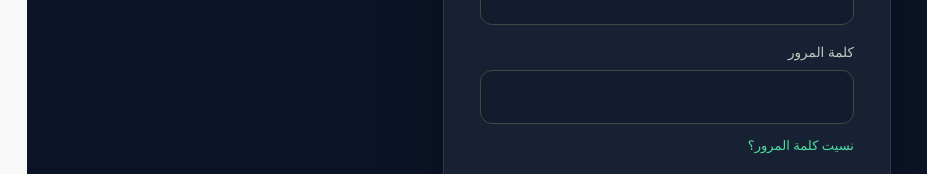
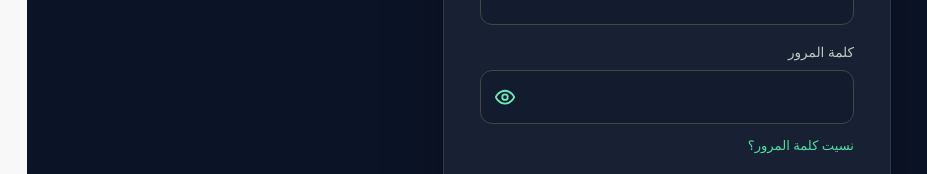
Before and after one commit to rafrafapp/RafRaf, a Next.js app: page /login in a window 1280 px wide. Shown: the part 445-619 px from the top of the page, without its empty margins (0-927 px from the left). Built offline with nearby package versions, Linux system fonts and the light colour scheme; no server answers.

Commit message:
fix: show password

```diff
--- a/src/app/login/LoginForm.tsx
+++ b/src/app/login/LoginForm.tsx
@@ -27,6 +27,7 @@
   const [tab, setTab] = useState<"in" | "up">("in");
   const [email, setEmail] = useState("");
   const [password, setPassword] = useState("");
+  const [showPassword, setShowPassword] = useState(false);
   const [inState, inAction, inPending] = useActionState(signInWithPassword, empty);
   const [upState, upAction, upPending] = useActionState(signUpWithPassword, empty);
 
@@ -129,9 +130,10 @@
 
         <label className={styles.label}>
           {auth.password}
+          <span className={styles.passwordWrap}>
             <input
               className={styles.input}
-            type="password"
+              type={showPassword ? "text" : "password"}
               name="password"
               autoComplete={isSignIn ? "current-password" : "new-password"}
               minLength={isSignIn ? undefined : MIN_PASSWORD_LENGTH}
@@ -140,6 +142,29 @@
               value={password}
               onChange={(e) => setPassword(e.target.value)}
             />
+            <button
+              type="button"
+              className={styles.eyeBtn}
+              onClick={() => setShowPassword((v) => !v)}
+              aria-label={showPassword ? auth.hidePassword : auth.showPassword}
+              aria-pressed={showPassword}
+              tabIndex={-1}
+            >
+              {showPassword ? (
+                <svg viewBox="0 0 24 24" width="22" height="22" fill="none" stroke="currentColor" strokeWidth="2" strokeLinecap="round" strokeLinejoin="round" aria-hidden="true">
+                  <path d="M9.88 9.88a3 3 0 1 0 4.24 4.24" />
+                  <path d="M10.73 5.08A10.43 10.43 0 0 1 12 5c7 0 10 7 10 7a13.16 13.16 0 0 1-1.67 2.68" />
+                  <path d="M6.61 6.61A13.526 13.526 0 0 0 2 12s3 7 10 7a9.74 9.74 0 0 0 5.39-1.61" />
+                  <line x1="2" y1="2" x2="22" y2="22" />
+                </svg>
+              ) : (
+                <svg viewBox="0 0 24 24" width="22" height="22" fill="none" stroke="currentColor" strokeWidth="2" strokeLinecap="round" strokeLinejoin="round" aria-hidden="true">
+                  <path d="M2 12s3-7 10-7 10 7 10 7-3 7-10 7-10-7-10-7Z" />
+                  <circle cx="12" cy="12" r="3" />
+                </svg>
+              )}
+            </button>
+          </span>
           {!isSignIn && (
             <span className={styles.hint}>{auth.passwordHint}</span>
           )}
--- a/src/app/login/login.module.css
+++ b/src/app/login/login.module.css
@@ -213,6 +213,41 @@
   color: var(--text-muted);
 }
 
+/* Password field with a show/hide eye toggle (light green). */
+.passwordWrap {
+  position: relative;
+  display: flex;
+}
+.passwordWrap .input {
+  flex: 1;
+  inline-size: 100%;
+  padding-inline-end: 2.9rem;
+}
+.eyeBtn {
+  position: absolute;
+  inset-inline-end: 0.5rem;
+  inset-block-start: 50%;
+  transform: translateY(-50%);
+  display: flex;
+  align-items: center;
+  justify-content: center;
+  inline-size: 2.1rem;
+  block-size: 2.1rem;
+  padding: 0;
+  appearance: none;
+  border: none;
+  background: transparent;
+  color: #6ee7b7; /* light green */
+  cursor: pointer;
+  border-radius: 0.5rem;
+  -webkit-tap-highlight-color: transparent;
+  transition: color 0.15s, background 0.15s;
+}
+.eyeBtn:hover {
+  color: #4edea3;
+  background: rgba(78, 222, 163, 0.12);
+}
+
 .forgotLink {
   align-self: flex-start;
   margin-block-start: -0.35rem;
--- a/src/i18n/dictionaries/ar.json
+++ b/src/i18n/dictionaries/ar.json
@@ -36,6 +36,8 @@
     "haveAccount": "عندك حساب؟ سجّل الدخول",
     "noAccount": "ما عندك حساب؟ أنشئ واحداً",
     "forgotLink": "نسيت كلمة المرور؟",
+    "showPassword": "إظهار كلمة المرور",
+    "hidePassword": "إخفاء كلمة المرور",
     "errors": {
       "invalid_input": "تحقق من البريد وكلمة المرور.",
       "invalid_credentials": "البريد أو كلمة المرور غير صحيحة.",
--- a/src/i18n/dictionaries/en.json
+++ b/src/i18n/dictionaries/en.json
@@ -36,6 +36,8 @@
     "haveAccount": "Have an account? Sign in",
     "noAccount": "No account? Create one",
     "forgotLink": "Forgot your password?",
+    "showPassword": "Show password",
+    "hidePassword": "Hide password",
     "errors": {
       "invalid_input": "Check your email and password.",
       "invalid_credentials": "Incorrect email or password.",
```
Lines whose indentation alone changed are shown as unchanged.
